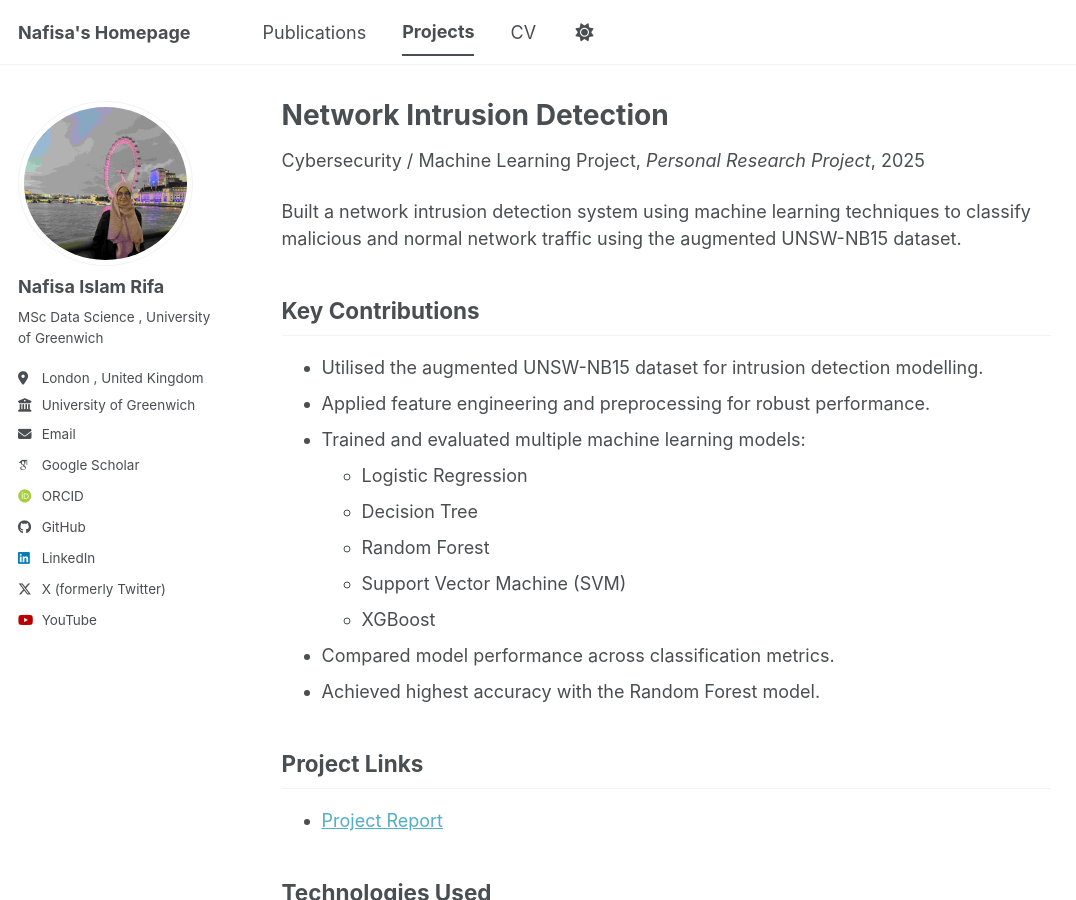
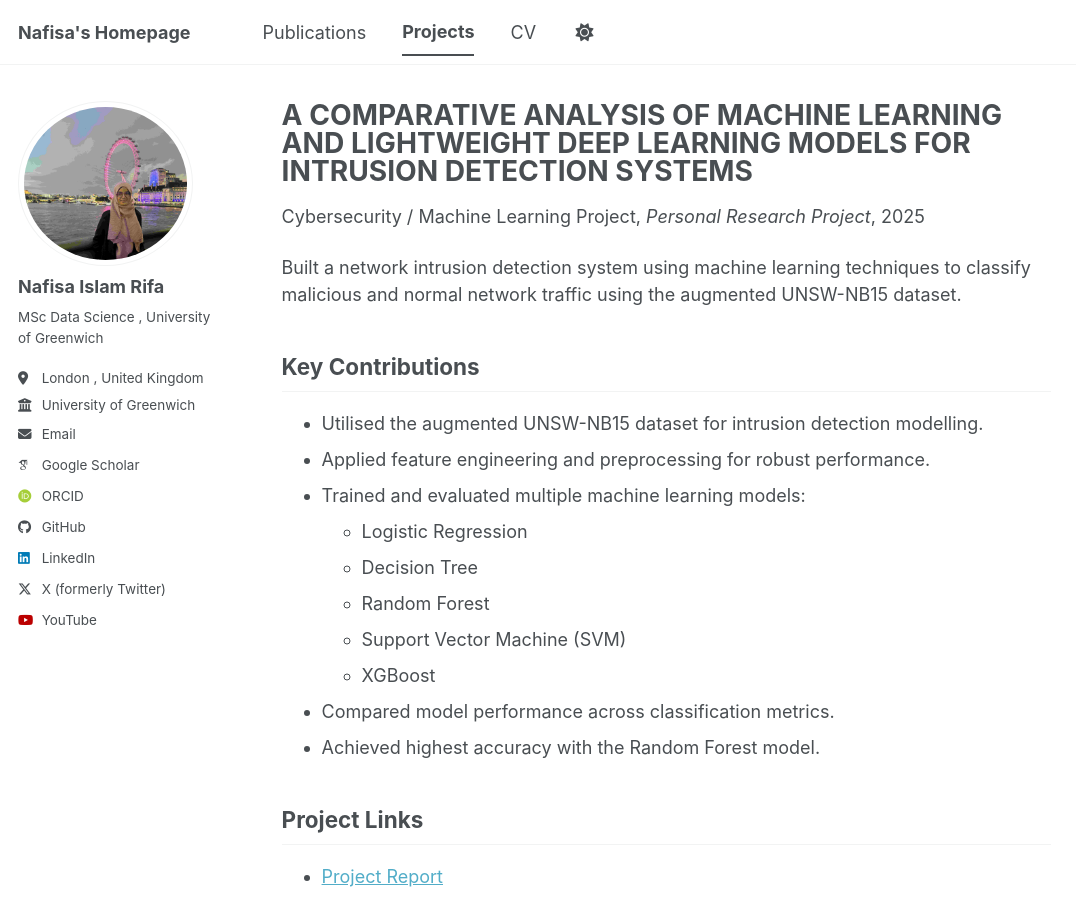
Before and after one commit to NafisaIslamRifa/NafisaIslamRifa.github.io, a Jekyll site: the page built from _teaching/2017-spring-teaching-3.md, in a window 1280 px wide and 900 px high. Shown: the whole window, without its empty margins (0-1076 px from the left). Built offline with Jekyll 4.4.1, drawn with Linux system fonts in a browser that asks for light colours; some web fonts are replaced; a script bundle is joined from its source files by our own code; library files that are not in the unit come from our copies.

Commit message:
Update title for network intrusion detection project

```diff
--- a/_teaching/2017-spring-teaching-3.md
+++ b/_teaching/2017-spring-teaching-3.md
@@ -1,5 +1,8 @@
 ---
-title: "Network Intrusion Detection"
+title: "A COMPARATIVE ANALYSIS OF MACHINE LEARNING AND
+LIGHTWEIGHT DEEP LEARNING MODELS FOR INTRUSION
+
+DETECTION SYSTEMS"
 collection: teaching
 type: "Cybersecurity / Machine Learning Project"
 permalink: /teaching/2025-network-intrusion-detection
```
